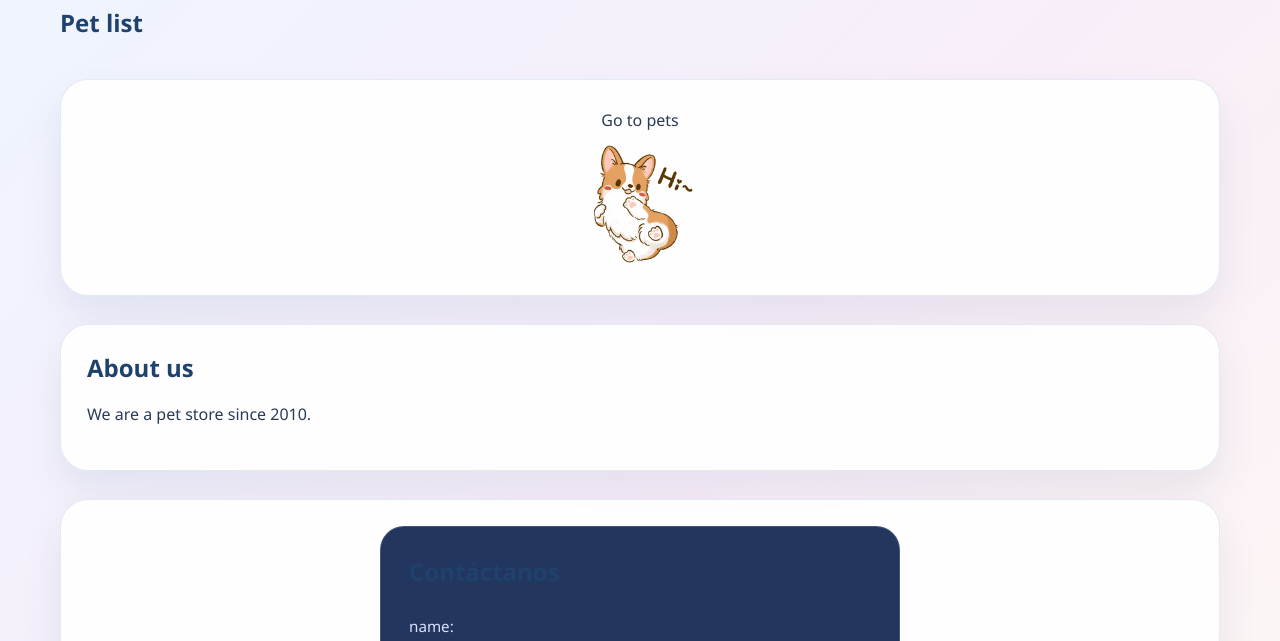
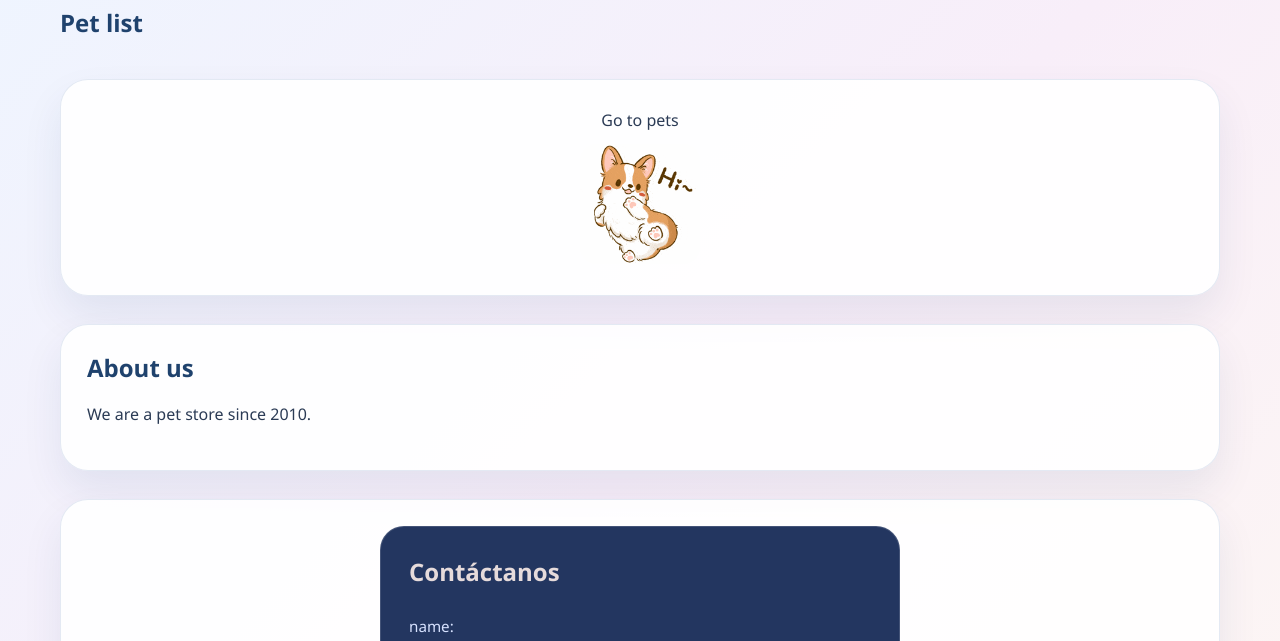
Before and after one commit to joinercantillo/html-week1, a plain HTML site: page portafolio/main.html in a window 1280 px wide. Shown: the part 106-747 px from the top of the page. Drawn offline with Linux system fonts and the light colour scheme.

Commit message:
update sprites, colors and bottons

```diff
--- a/portafolio/styles.css
+++ b/portafolio/styles.css
@@ -186,6 +186,9 @@ footer {
 .contact {
     display: flex;
     justify-content: center;
+    h2 {
+        color: #e6dbdb ;
+    }
 }
 
 form {
```
